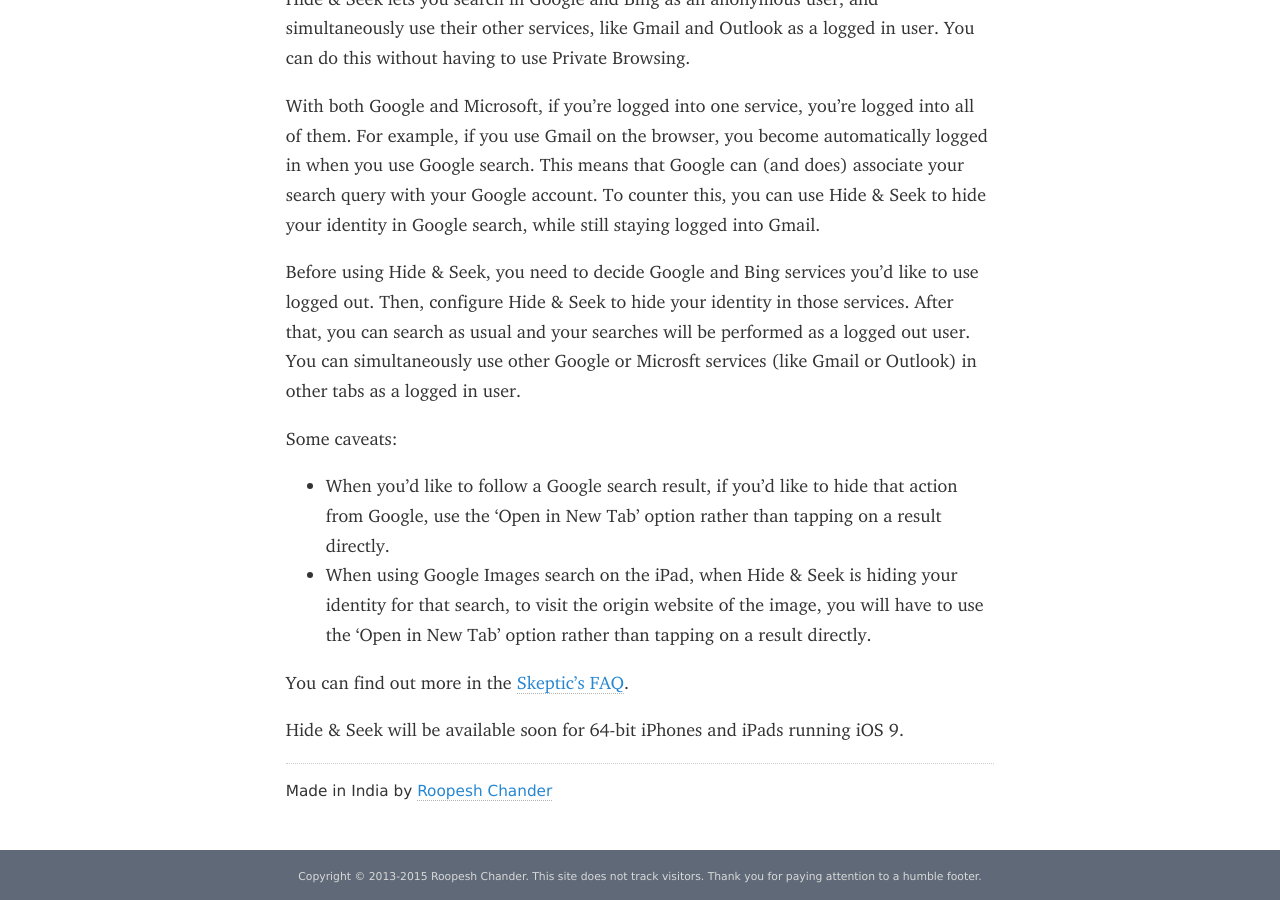
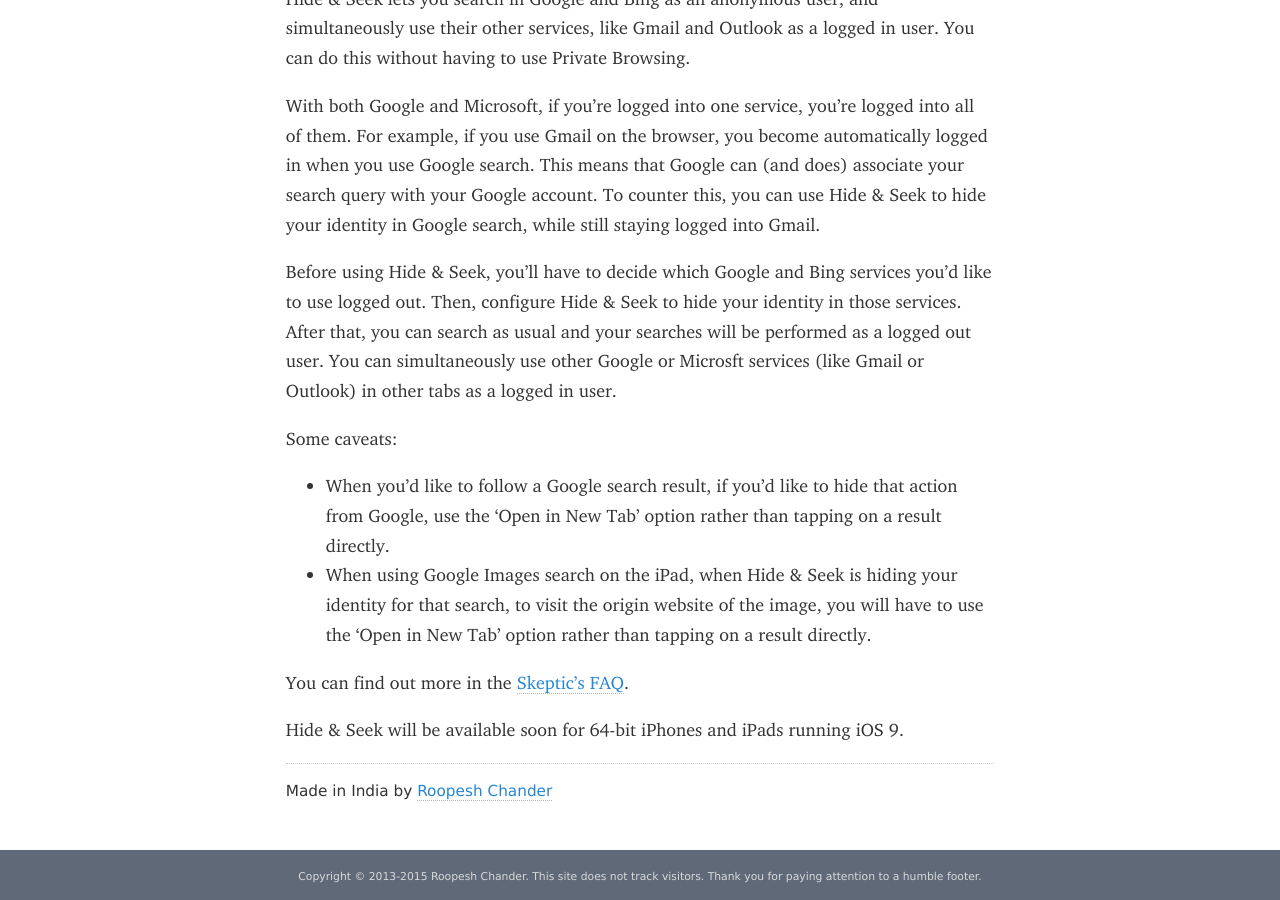
Before and after one commit to roop/roop.github.io, a Jekyll site: the page built from hideandseek/index.md, in a window 1280 px wide and 900 px high, scrolled down 580 px. Built offline with Jekyll 4.4.1, drawn with Linux system fonts in a browser that asks for light colours; some web fonts are replaced.

Commit message:
Fix typo

```diff
--- a/hideandseek/index.md
+++ b/hideandseek/index.md
@@ -31,7 +31,7 @@
 you can use Hide & Seek to hide your identity in Google search,
 while still staying logged into Gmail.
 
-Before using Hide & Seek, you need to decide Google and Bing services
+Before using Hide & Seek, you'll have to decide which Google and Bing services
 you'd like to use logged out. Then, configure Hide & Seek to hide your
 identity in those services. After that, you can search as usual and
 your searches will be performed as a logged out user. You can
```
Also changed, not shown: 1 other file.
